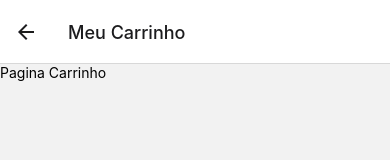
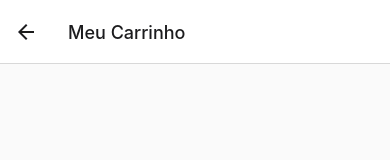
Before and after one commit to nicholasveras/CarrinhoDeCompras, a React Native app: screen /Cart in a window 390 px wide. Shown: the top 160 px of the page. Built offline with nearby package versions, Linux system fonts and the light colour scheme.

Commit message:
feat/listProducts

```diff
--- /dev/null
+++ b/src/components/Product/CardItem/index.js
@@ -0,0 +1,63 @@
+import React, {useState} from 'react';
+import { View, Text, StyleSheet, TouchableOpacity } from 'react-native';
+
+export default function CardItem({data}) {
+  const [amount, setAmount] = useState(data.amount)
+
+
+ return (
+   <View style={styles.container}>
+    <View>
+    <Text style={styles.title}>{data.name}</Text>
+    <Text style={styles.price}>R$ {data.price}</Text>
+    </View>
+
+    <View style={styles.amountContainer}>
+      <TouchableOpacity style={styles.buttonAdd}>
+        <Text>-</Text>
+      </TouchableOpacity>
+
+      <Text style={styles.amount}>{amount}</Text>
+
+      <TouchableOpacity style={styles.buttonAdd}>
+        <Text>+</Text>
+      </TouchableOpacity>
+    </View>
+
+   </View>
+  );
+}
+
+const styles = StyleSheet.create({
+  container:{
+    borderWidth: 1,
+    borderColor: '#DFDFDF',
+    borderRadius: 2,
+    marginBottom: 14,
+    padding: 8,
+  },
+  title: {
+    fontWeight: 'bold',
+    fontSize: 18,
+  },
+  price: {
+    fontSize: 16
+  },
+  amountContainer: {
+    marginTop: 14,
+    marginBottom: 14,
+    flexDirection: 'row',
+    alignItems: 'center'
+  },
+  buttonAdd: {
+    backgroundColor: '#168fff',
+    padding: 6,
+    paddingLeft: 14,
+    paddingRight: 14,
+    borderRadius: 4,
+  },
+  amount:{
+    marginLeft: 14,
+    marginRight: 14,
+  }
+})
--- a/src/pages/Cart/index.js
+++ b/src/pages/Cart/index.js
@@ -1,15 +1,33 @@
-import { View, Text, StyleSheet } from 'react-native';
+import React, {useContext}  from 'react';
+import { View, Text, StyleSheet, FlatList } from 'react-native';
+import {CartContext} from '../../contexts/CartContext'
+import CardItem from '../../components/Product/CardItem';
 
 export default function Cart() {
+    const {cart, addItemCart} = useContext(CartContext)
+
     return (
         <View style={styles.container}>
-            <Text>Pagina Carrinho</Text>
+            <FlatList
+            data={cart}
+            showsVerticalScrollIndicator={false}
+            keyExtractor={(item) => String(item.id)}
+            renderItem={({item}) => (
+                <CardItem
+                data={item}
+                />
+            )}
+            />
         </View>
     )
 }
 
 const styles = StyleSheet.create({
     container: {
-        flex: 1
+        flex: 1,
+        backgroundColor: '#fafafa',
+        paddingStart: 14,
+        paddingEnd: 14,
+        paddingTop: 14,
     }
 })
```
